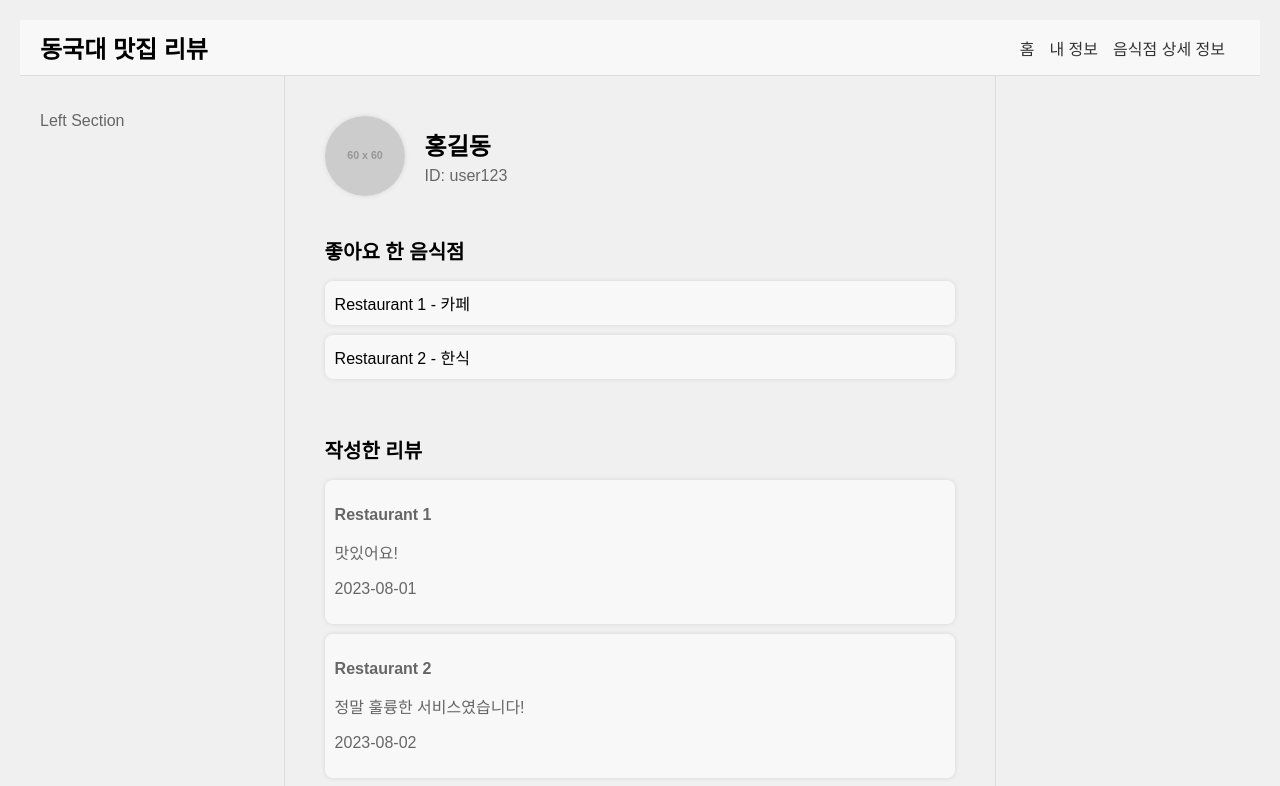
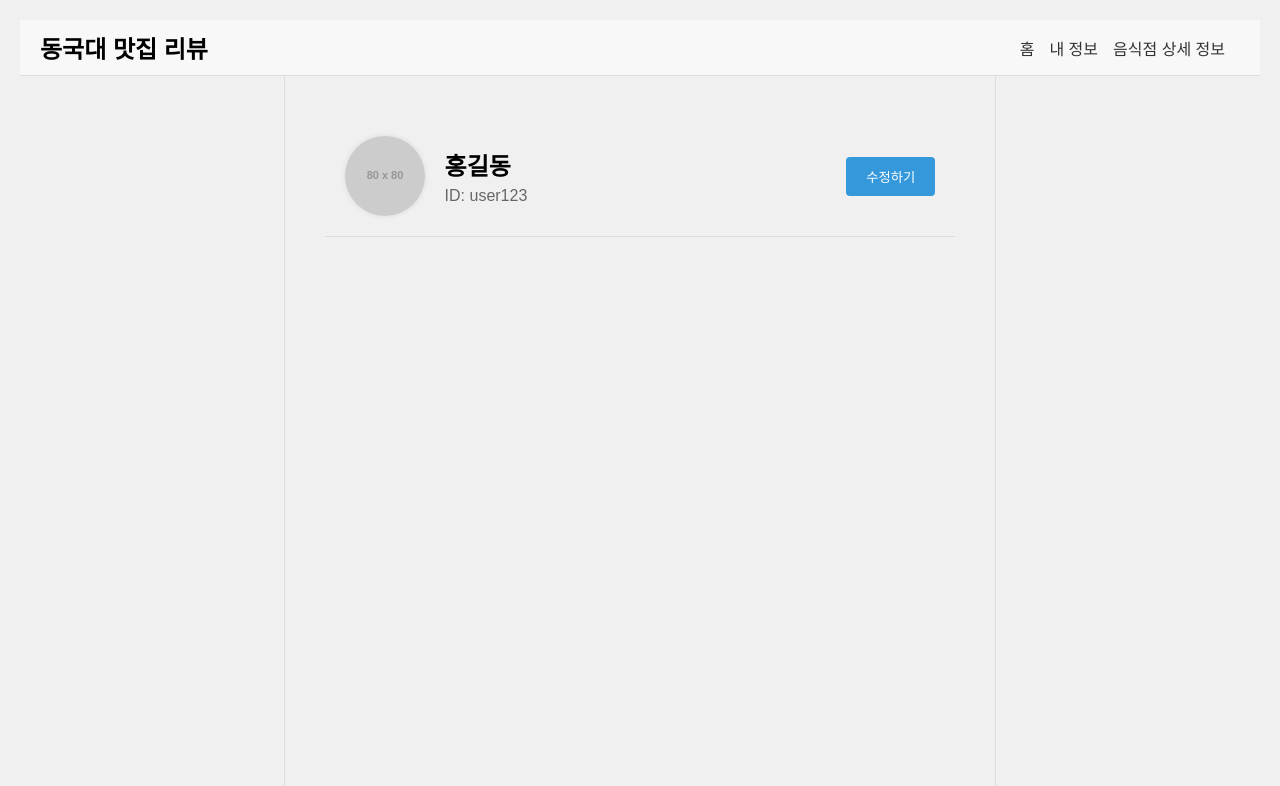
Before and after one commit to eunsol-k/donggukReview, a React (Vite) app in the folder Front/: page /profile in a window 1280 px wide. Shown: the top 786 px of the page. Built offline with nearby package versions, Linux system fonts and the light colour scheme.

Commit message:
Add ProfilePage Profile Section

```diff
--- a/Front/src/App.jsx
+++ b/Front/src/App.jsx
@@ -96,7 +96,7 @@ function App() {
         <Header />
         <div className="content">
           <div className="left-section">
-            <p>Left Section</p>
+{/*             <p>Left Section</p> */}
           </div>
           <div className="middle-section">
             <Routes>
--- /dev/null
+++ b/Front/src/components/ProfileEditModal.css
@@ -0,0 +1,66 @@
+.modal-overlay {
+  position: fixed;
+  top: 0;
+  left: 0;
+  width: 100%;
+  height: 100%;
+  background: rgba(0, 0, 0, 0.5);
+  display: flex;
+  justify-content: center;
+  align-items: center;
+  z-index: 1000;
+}
+
+.modal-content {
+  background: white;
+  padding: 20px;
+  border-radius: 8px;
+  width: 300px;
+  position: relative;
+  box-shadow: 0 2px 10px rgba(0, 0, 0, 0.1);
+}
+
+.close-button {
+  position: absolute;
+  top: 10px;
+  right: 10px;
+  background: none;
+  border: none;
+  font-size: 20px;
+  cursor: pointer;
+}
+
+.form-group {
+  margin-bottom: 15px;
+  width: 100%; /* .form-group 요소의 너비를 100%로 설정 */
+}
+
+.form-group label {
+  display: block;
+  margin-bottom: 5px;
+  text-align: left;
+}
+
+.form-group input {
+  width: 80%; /* 입력 필드의 너비를 모달 내에서 적절하게 조정 */
+  padding: 8px;
+  border: 1px solid #ccc;
+  border-radius: 4px;
+  margin: 0 auto;
+  display: block; /* 가운데 정렬을 위해 block 설정 */
+}
+
+.save-button {
+  padding: 10px 20px;
+  background-color: #3498db;
+  color: white;
+  border: none;
+  border-radius: 4px;
+  cursor: pointer;
+  width: 100%;
+  margin-top: 20px; /* 버튼과 입력 필드 간의 간격 추가 */
+}
+
+.save-button:hover {
+  background-color: #2980b9;
+}
--- /dev/null
+++ b/Front/src/components/ProfileEditModal.jsx
@@ -0,0 +1,61 @@
+import React, { useState } from 'react';
+import './ProfileEditModal.css';
+
+function ProfileEditModal({ userInfo, onClose }) {
+  const [profileData, setProfileData] = useState(userInfo);
+
+  const handleChange = (e) => {
+    const { name, value } = e.target;
+    setProfileData({
+      ...profileData,
+      [name]: value,
+    });
+  };
+
+  const handleSubmit = () => {
+    // 백엔드에 저장하는 로직을 여기에 추가
+    console.log('Updated Profile Data:', profileData);
+    onClose();
+  };
+
+  return (
+    <div className="modal-overlay">
+      <div className="modal-content">
+        <button className="close-button" onClick={onClose}>&times;</button>
+        <h2>프로필 수정</h2>
+        <div className="form-group">
+          <label>닉네임:</label>
+          <input
+            type="text"
+            name="username"
+            value={profileData.username}
+            onChange={handleChange}
+          />
+        </div>
+        <div className="form-group">
+          <label>비밀번호:</label>
+          <input
+            type="password"
+            name="password"
+            value={profileData.password || ''}
+            onChange={handleChange}
+          />
+        </div>
+        <div className="form-group">
+          <label>프로필 사진:</label>
+          <input
+            type="text"
+            name="profilePicture"
+            value={profileData.profilePicture}
+            onChange={handleChange}
+          />
+        </div>
+        <button className="save-button" onClick={handleSubmit}>
+          저장
+        </button>
+      </div>
+    </div>
+  );
+}
+
+export default ProfileEditModal;
--- /dev/null
+++ b/Front/src/components/ProfileSection.css
@@ -0,0 +1,32 @@
+.profile-section {
+  display: flex;
+  justify-content: space-between;
+  align-items: center;
+  padding: 20px;
+  border-bottom: 1px solid #ddd;
+}
+
+.profile-info {
+  display: flex;
+  align-items: center;
+}
+
+.profile-img {
+  width: 80px;
+  height: 80px;
+  border-radius: 50%;
+  margin-right: 20px;
+}
+
+.edit-button {
+  padding: 10px 20px;
+  background-color: #3498db;
+  color: white;
+  border: none;
+  border-radius: 4px;
+  cursor: pointer;
+}
+
+.edit-button:hover {
+  background-color: #2980b9;
+}
--- /dev/null
+++ b/Front/src/components/ProfileSection.jsx
@@ -0,0 +1,30 @@
+import React, { useState } from 'react';
+import './ProfileSection.css';
+import ProfileEditModal from './ProfileEditModal';
+
+function ProfileSection({ userInfo }) {
+  const [isModalOpen, setIsModalOpen] = useState(false);
+
+  const openModal = () => setIsModalOpen(true);
+  const closeModal = () => setIsModalOpen(false);
+
+  return (
+    <div className="profile-section">
+      <div className="profile-info">
+        <img src={userInfo.profilePicture} alt="프로필 사진" className="profile-img" />
+        <div>
+          <h2>{userInfo.username}</h2>
+          <p>ID: {userInfo.userId}</p>
+        </div>
+      </div>
+      <button className="edit-button" onClick={openModal}>
+        수정하기
+      </button>
+      {isModalOpen && (
+        <ProfileEditModal userInfo={userInfo} onClose={closeModal} />
+      )}
+    </div>
+  );
+}
+
+export default ProfileSection;
--- a/Front/src/pages/Profile.jsx
+++ b/Front/src/pages/Profile.jsx
@@ -1,58 +1,20 @@
-import React, { useState, useEffect } from 'react';
+import React from 'react';
+import ProfileSection from '../components/ProfileSection';
 import './Profile.css';
 
-function Profile() {  // 컴포넌트 이름을 Profile로 변경
-  const [userInfo, setUserInfo] = useState({
+function ProfilePage() {
+  const userInfo = {
     username: '홍길동',
     userId: 'user123',
-    profilePicture: 'https://via.placeholder.com/60',
-  });
-
-  const [likedRestaurants, setLikedRestaurants] = useState([
-    { id: 1, name: 'Restaurant 1', category: '카페' },
-    { id: 2, name: 'Restaurant 2', category: '한식' },
-  ]);
-
-  const [reviews, setReviews] = useState([
-    { id: 1, restaurant: 'Restaurant 1', content: '맛있어요!', date: '2023-08-01' },
-    { id: 2, restaurant: 'Restaurant 2', content: '정말 훌륭한 서비스였습니다!', date: '2023-08-02' },
-  ]);
-
-  useEffect(() => {
-    // 실제로는 API 호출 등을 통해 사용자 정보, 좋아요한 음식점, 리뷰 리스트를 가져옵니다.
-  }, []);
+    profilePicture: 'https://via.placeholder.com/80',
+  };
 
   return (
     <div className="profile-page">
-      <div className="profile-header">
-        <img src={userInfo.profilePicture} alt="프로필 사진" className="profile-img" />
-        <div className="profile-info">
-          <h2>{userInfo.username}</h2>
-          <p>ID: {userInfo.userId}</p>
-        </div>
-      </div>
-      <div className="profile-section">
-        <h3>좋아요 한 음식점</h3>
-        <ul>
-          {likedRestaurants.map((restaurant) => (
-            <li key={restaurant.id}>{restaurant.name} - {restaurant.category}</li>
-          ))}
-        </ul>
-      </div>
-      <div className="profile-section">
-        <h3>작성한 리뷰</h3>
-        <ul>
-          {reviews.map((review) => (
-            <li key={review.id}>
-              <p><strong>{review.restaurant}</strong></p>
-              <p>{review.content}</p>
-              <p>{review.date}</p>
-            </li>
-          ))}
-        </ul>
-      </div>
+      <ProfileSection userInfo={userInfo} />
+      {/* 나머지 섹션은 이후 추가 */}
     </div>
   );
 }
 
-export default Profile;  // Profile로 이름을 변경하여 내보내기
+export default ProfilePage;
```
